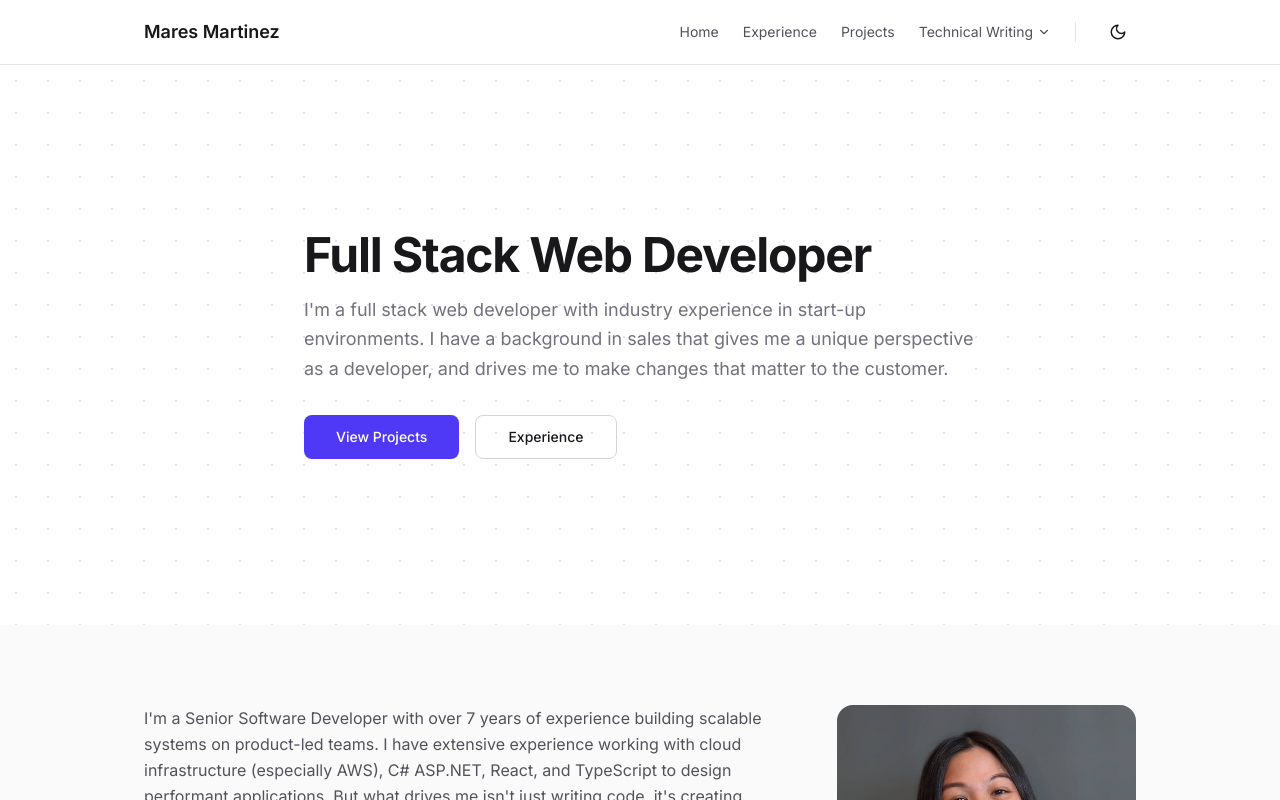
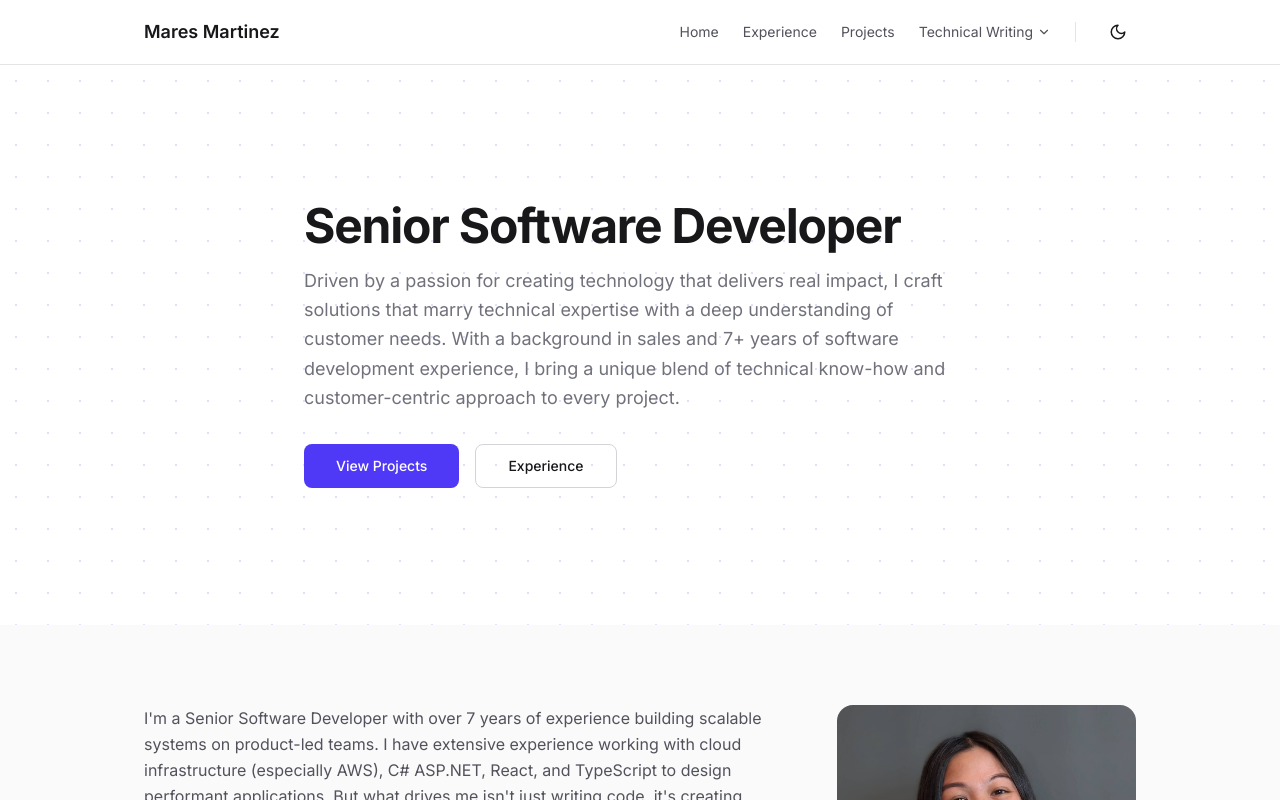
Before and after one commit to maresmartinez/portfolio-v2, a Next.js app: page / in a window 1280 px wide. Shown: the top 800 px of the page. Built offline with nearby package versions, Linux system fonts and the light colour scheme.

Commit message:
Update tagline

```diff
--- a/app/page.tsx
+++ b/app/page.tsx
@@ -20,15 +20,15 @@ export default function HomePage() {
         <div className="max-w-5xl mx-auto px-4 py-24 relative">
           <AnimatedSection>
             <h1 className="text-5xl font-bold tracking-tight text-zinc-900 dark:text-zinc-50 mb-4">
-              Full Stack Web Developer
+              Senior Software Developer
             </h1>
           </AnimatedSection>
           <AnimatedSection delay={0.1}>
             <p className="text-lg text-zinc-500 dark:text-zinc-400 max-w-2xl mb-8 leading-relaxed">
-              I&apos;m a full stack web developer with industry experience in
-              start-up environments. I have a background in sales that gives me
-              a unique perspective as a developer, and drives me to make changes
-              that matter to the customer.
+              Driven by a passion for creating technology that delivers real impact, I craft solutions
+              that marry technical expertise with a deep understanding of customer needs. With a background
+              in sales and 7+ years of software development experience, I bring a unique blend of technical
+              know-how and customer-centric approach to every project.
             </p>
           </AnimatedSection>
           <AnimatedSection delay={0.2}>
```
